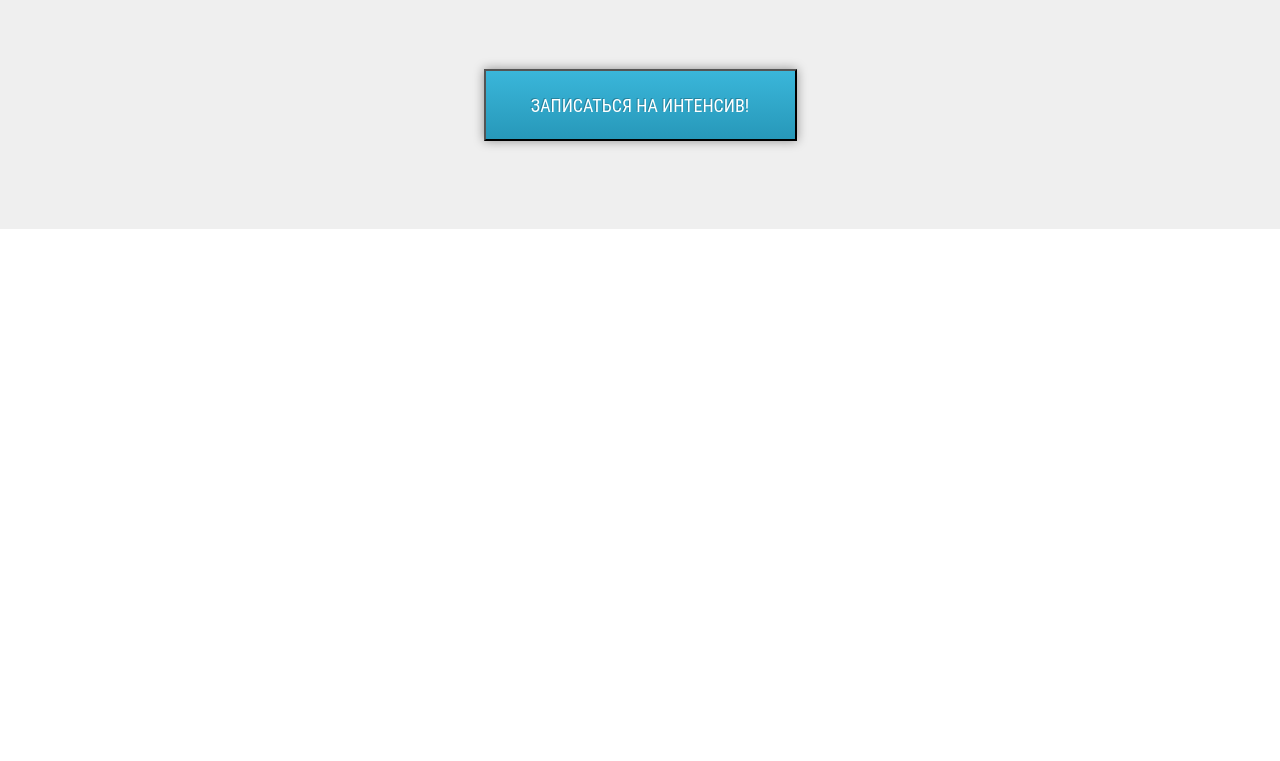
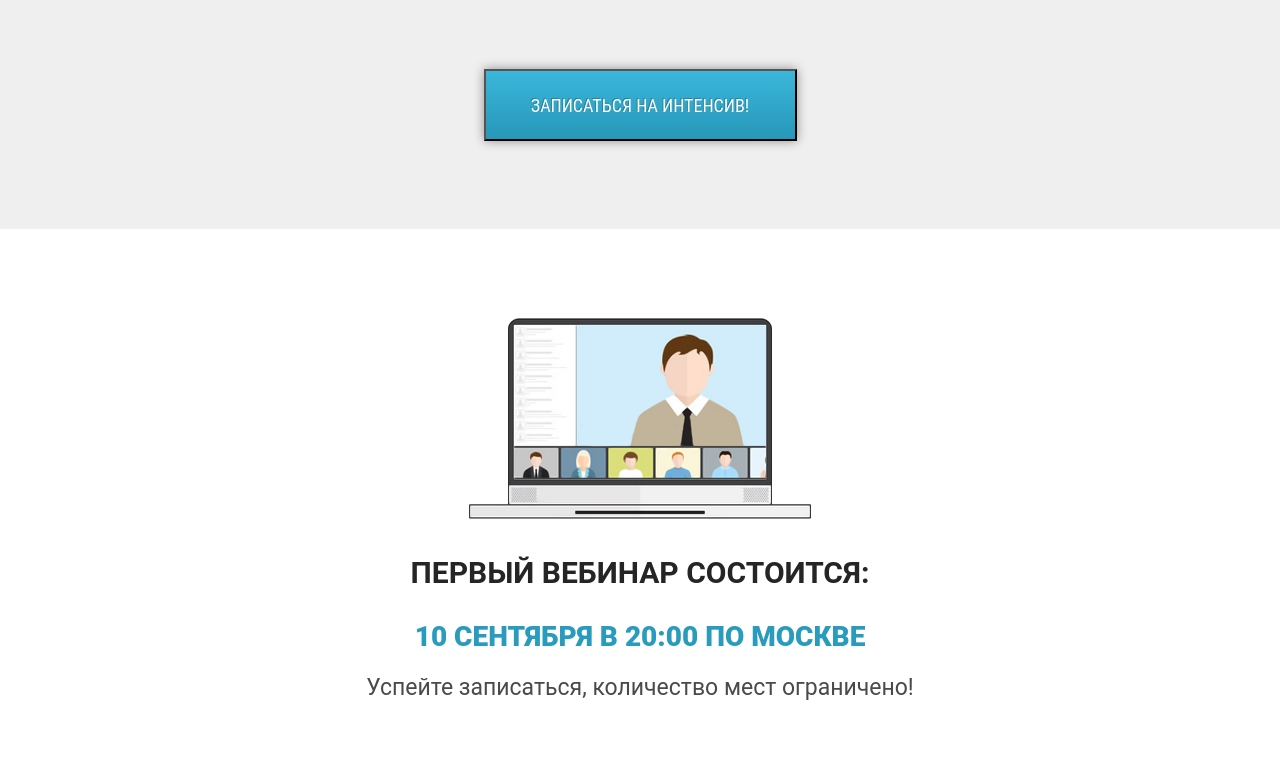
Before and after one commit to Ha1lowe3n/layout-wordpress, a website: page index.html in a window 1280 px wide. Shown: the part 2846-3607 px from the top of the page. Before the commit the page ends 3075 px from the top, so only its background shows below. Drawn offline with Linux system fonts and the light colour scheme.

Commit message:
add section webinar

```diff
--- a/css/style.css
+++ b/css/style.css
@@ -35,6 +35,14 @@ body {
     color: #FFFFFF;
     text-shadow: -1px -1px 0 rgba(0, 0, 0, 0.22);
     padding: 24px 15px;
+}
+
+.blue_title {
+    font-family: Roboto;
+    font-weight: 900;
+    font-size: 28px;
+    text-transform: uppercase;
+    color: #299CBD;
 }
 
 /* section promo */
@@ -186,14 +194,6 @@ h2.title {
     margin: 108px 0 74px 392px;
 }
 
-.optimization_title {
-    font-family: Roboto;
-    font-weight: 900;
-    font-size: 28px;
-    text-transform: uppercase;
-    color: #299CBD;
-}
-
 .optimization .container {
     height: 100%;
 }
@@ -293,3 +293,38 @@ h2.title {
     color: #252525;
 }
 /* section gift */
+
+/* section webinar */
+.webinar {
+    min-height: 514px;
+    padding: 89px 0 63px 0;
+}
+
+.webinar_title {
+    font-family: Roboto;
+    font-size: 30px;
+    text-transform: uppercase;
+    color: #252525;
+    text-align: center;
+    margin-top: 36px;
+}
+
+.webinar .blue_title {
+    text-align: center;
+    margin-top: 30px;
+}
+
+.webinar img {
+    display: block;
+    margin: 0 auto;
+}
+
+.webinar p {
+    font-family: Roboto;
+    font-size: 23px;
+    line-height: 20px;
+    text-align: center;
+    color: #4A4A4A;
+    margin-top: 25px;
+}
+/* section webinar */
--- a/index.html
+++ b/index.html
@@ -97,7 +97,7 @@
                 <img src="img/woman_bg.png" alt="woman" />
 
                 <div class="optimization_description">
-                    <h2 class="optimization_title">
+                    <h2 class="blue_title">
                         Что такое оптимизация и зачем она нужна?
                     </h2>
                     <p>
@@ -179,5 +179,14 @@
                 <button class="btn">Записаться на интенсив!</button>
             </div>
         </section>
+
+        <section class="webinar">
+            <div class="container">
+                <img src="icons/webinar.png" alt="webinar">
+                <h2 class="webinar_title">Первый вебинар состоится:</h2>
+                <h2 class="blue_title">10 сентября в 20:00 по Москве</h2>
+                <p>Успейте записаться, количество мест ограничено!</p>
+            </div>
+        </section>
     </body>
 </html>
```
Also changed, not shown: icons/webinar.png (added).
